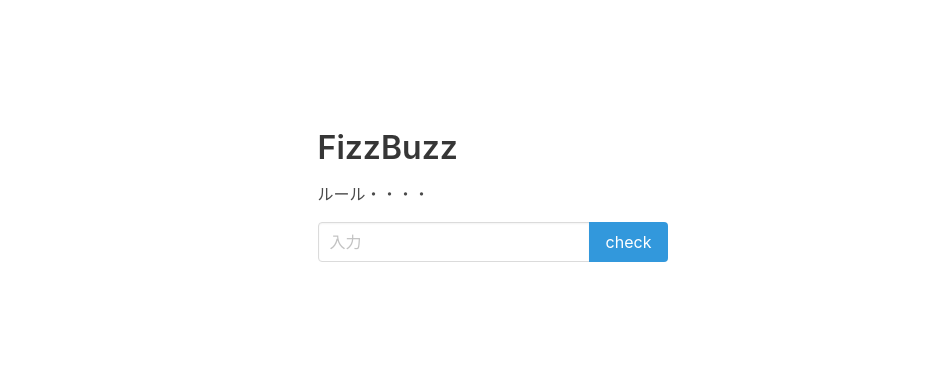
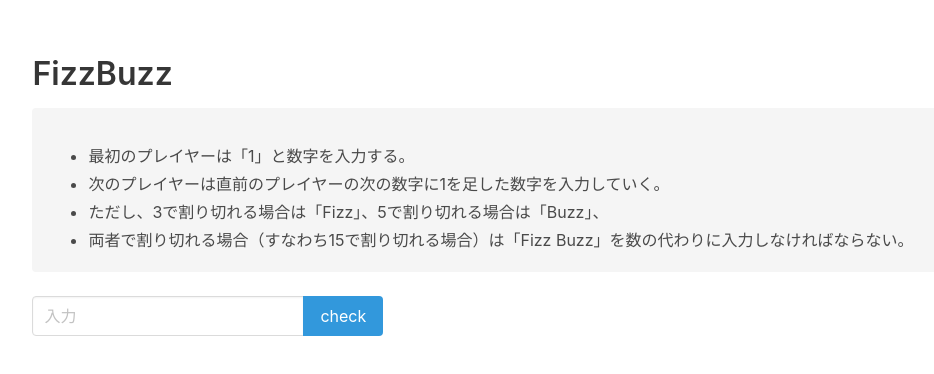
Before and after one commit to aocm/vue3-fizzbuzz, a Vue app: page / in a window 1280 px wide. Shown: the part 204-578 px from the top of the page, without its empty margins (147-1081 px from the left). Built offline with nearby package versions, Linux system fonts and the light colour scheme.

Commit message:
ルール追加＋過去の結果を塗り替えれないように修正

```diff
--- a/src/components/FizzBuzz.vue
+++ b/src/components/FizzBuzz.vue
@@ -1,11 +1,25 @@
 <template>
   <div class="content">
     <custom-title title="FizzBuzz" />
-    <p>
-      ルール・・・・
-    </p>
+    <div class="notification">
+      <ul>
+        <li>最初のプレイヤーは「1」と数字を入力する。</li>
+        <li>次のプレイヤーは直前のプレイヤーの次の数字に1を足した数字を入力していく。</li>
+        <li>ただし、3で割り切れる場合は「Fizz」、5で割り切れる場合は「Buzz」、</li>
+        <li>両者で割り切れる場合（すなわち15で割り切れる場合）は「Fizz Buzz」を数の代わりに入力しなければならない。</li>
+      </ul>
+    </div>
     <div class="columns" v-for="item in currentFizzBuzz" :key="item.num">
-      <input-form @emit-check="onCheck" />
+      <template v-if="item.isCorrect">
+        <div class="column">
+          <div class="field has-addons">
+             {{item.text}}
+          </div>
+      </div>
+      </template>
+      <template v-else>
+        <input-form @emit-check="onCheck" />
+      </template>
       <answer-viewer v-if="item.isShow" :isCorrect="item.isCorrect"/>
     </div>
   </div>
@@ -35,15 +49,16 @@ export default defineComponent({
     const currentFizzBuzz = ref<fizzbuzzObject[]>([{ num: 1, isShow: false, isCorrect: false, text: '' }])
     const onCheck = (text: string) => {
       const count = currentFizzBuzz.value.length - 1
-      console.log('test', currentFizzBuzz.value[count])
       currentFizzBuzz.value[count].isShow = true
       currentFizzBuzz.value[count].isCorrect = fizzbuzz.judge(currentFizzBuzz.value.length, text)
       if (currentFizzBuzz.value[count].isCorrect) {
-        currentFizzBuzz.value.push({
-          num: currentFizzBuzz.value.length,
+        currentFizzBuzz.value[count].text = text
+        currentFizzBuzz.value[count].num = currentFizzBuzz.value.length
+        currentFizzBuzz.value.push({ // 次のデータをセットする
+          num: currentFizzBuzz.value.length + 1,
           isShow: false,
           isCorrect: false,
-          text
+          text: ''
         })
       }
     }
```
